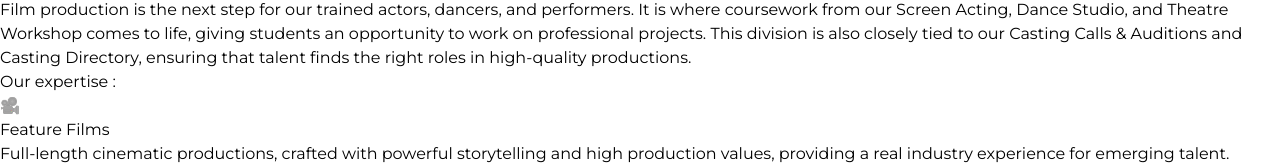
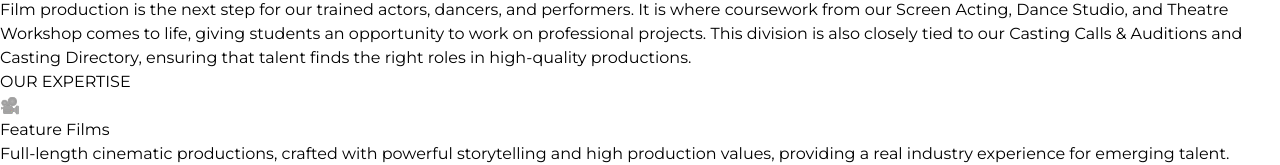
Before and after one commit to lifeplannerdev/filmaatic, a React (Vite) app: page /productions in a window 1280 px wide. Shown: the part 133-298 px from the top of the page. Built offline with nearby package versions, Linux system fonts and the light colour scheme.

Commit message:
21 march commit

```diff
--- a/src/pages/production.jsx
+++ b/src/pages/production.jsx
@@ -44,7 +44,7 @@ const Production = () => {
             </p>
 
             <h2 className="text-2xl font-bold mt-8 mb-4 text-center bg-gradient-to-r from-pink-400 to-purple-400 bg-clip-text text-transparent animate-fade-in-delay-6">
-              Our expertise :
+              OUR EXPERTISE
             </h2>
 
             {/* Production Cards */}
```
